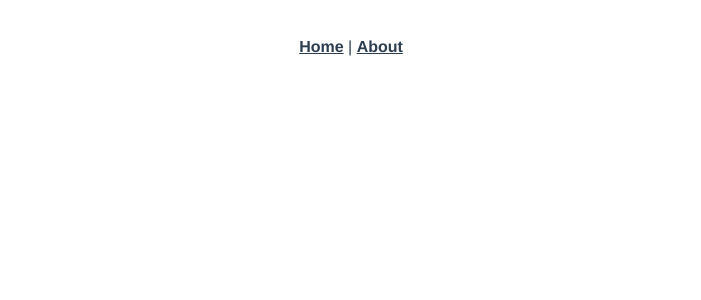
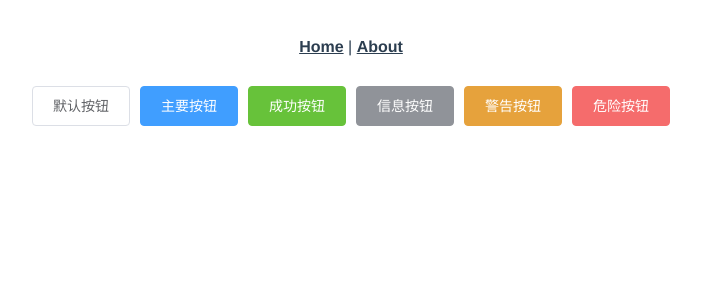
Before and after one commit to AnnGreen1/Vue2-JavaScript-demo, a Vue app: page /elementuidemo in a window 1280 px wide. Shown: the top 300 px of the page, without its empty margins (289-990 px from the left). Built offline with nearby package versions, Linux system fonts and the light colour scheme.

Commit message:
elementui

```diff
--- a/package.json
+++ b/package.json
@@ -10,6 +10,7 @@
   "dependencies": {
     "axios": "^1.1.2",
     "core-js": "^3.8.3",
+    "element-ui": "^2.15.10",
     "mirai-js": "^2.8.6",
     "vue": "^2.6.14",
     "vue-router": "^3.5.1"
--- a/src/main.js
+++ b/src/main.js
@@ -1,9 +1,10 @@
 import Vue from 'vue'
 import App from './App.vue'
 import router from './router'
-
+import ElementUI from 'element-ui';
+import 'element-ui/lib/theme-chalk/index.css';
 Vue.config.productionTip = false
-
+Vue.use(ElementUI)
 new Vue({
   router,
   render: h => h(App)
--- a/src/router/index.js
+++ b/src/router/index.js
@@ -25,6 +25,14 @@
     // this generates a separate chunk (about.[hash].js) for this route
     // which is lazy-loaded when the route is visited.
     component: () => import(/* webpackChunkName: "about" */ '../views/JavascriptAxios.vue')
+  },
+  {
+    path: '/elementuidemo',
+    name: 'elementuidemo',
+    // route level code-splitting
+    // this generates a separate chunk (about.[hash].js) for this route
+    // which is lazy-loaded when the route is visited.
+    component: () => import(/* webpackChunkName: "about" */ '../views/ElementuiDemo.vue')
   }
 ]
 
--- /dev/null
+++ b/src/views/ElementuiDemo.vue
@@ -0,0 +1,17 @@
+<template>
+    <div>
+        <el-button>默认按钮</el-button>
+        <el-button type="primary">主要按钮</el-button>
+        <el-button type="success">成功按钮</el-button>
+        <el-button type="info">信息按钮</el-button>
+        <el-button type="warning">警告按钮</el-button>
+        <el-button type="danger">危险按钮</el-button>
+    </div>
+</template>
+
+<script>
+export default {};
+</script>
+
+<style lang="sass" scoped>
+</style>
```
Also changed, not shown: 1 other file (tests, documents, lock files or other folders).
